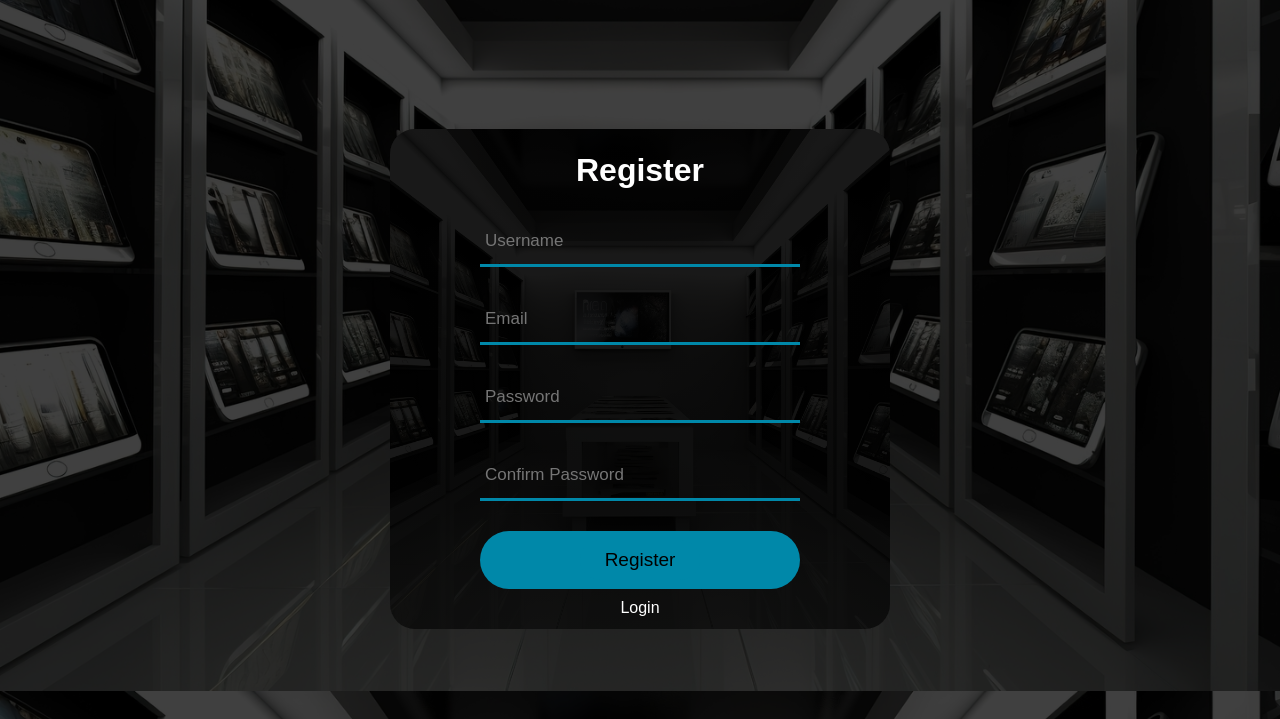
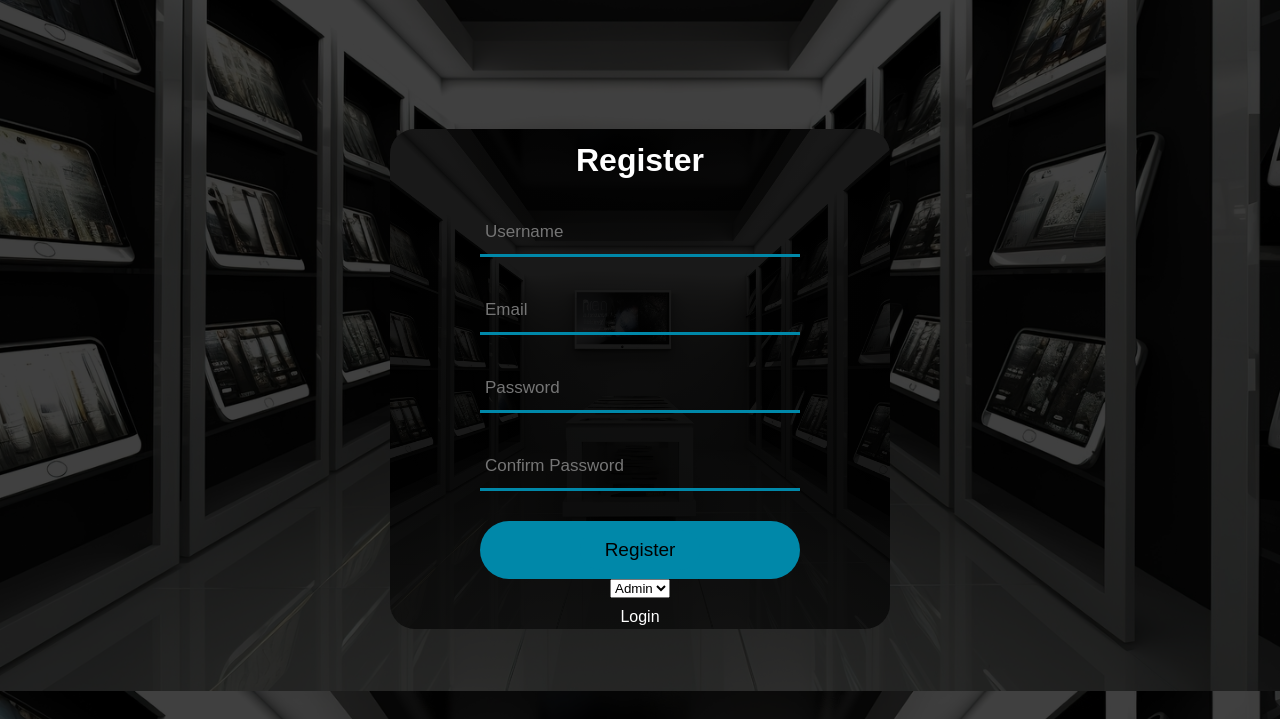
Before and after one commit to Fazli7/MobileStore, a PHP site: page /signin.php in a window 1280 px wide. Shown: the part 109-828 px from the top of the page. Run offline with PHP 8.4, Linux system fonts and the light colour scheme.

Commit message:
Update signin.php

```diff
--- a/signin.php
+++ b/signin.php
@@ -33,7 +33,7 @@
 
 <div class="all">
     <div class="container">
-        <form action="" name="Formfill" onsubmit="return validation()">
+        <form action="register_process.php" name="Formfill" onsubmit="return validation()" method="post">
             <h2>Register</h2>
             <p id="result"></p>
             <div class="input-box">
@@ -51,6 +51,13 @@
             <div class="button">
                 <input type="submit" class="button" value="Register">
             </div>
+            <div class="role">
+            <select name="role" id="role" required>
+            <option value="admin">Admin</option>
+            <option value="user">User</option>
+            </select><br>
+
+            </div>
             <div class="group">
                 <span><a href="login.php">Login</a></span>
             </div>
```
